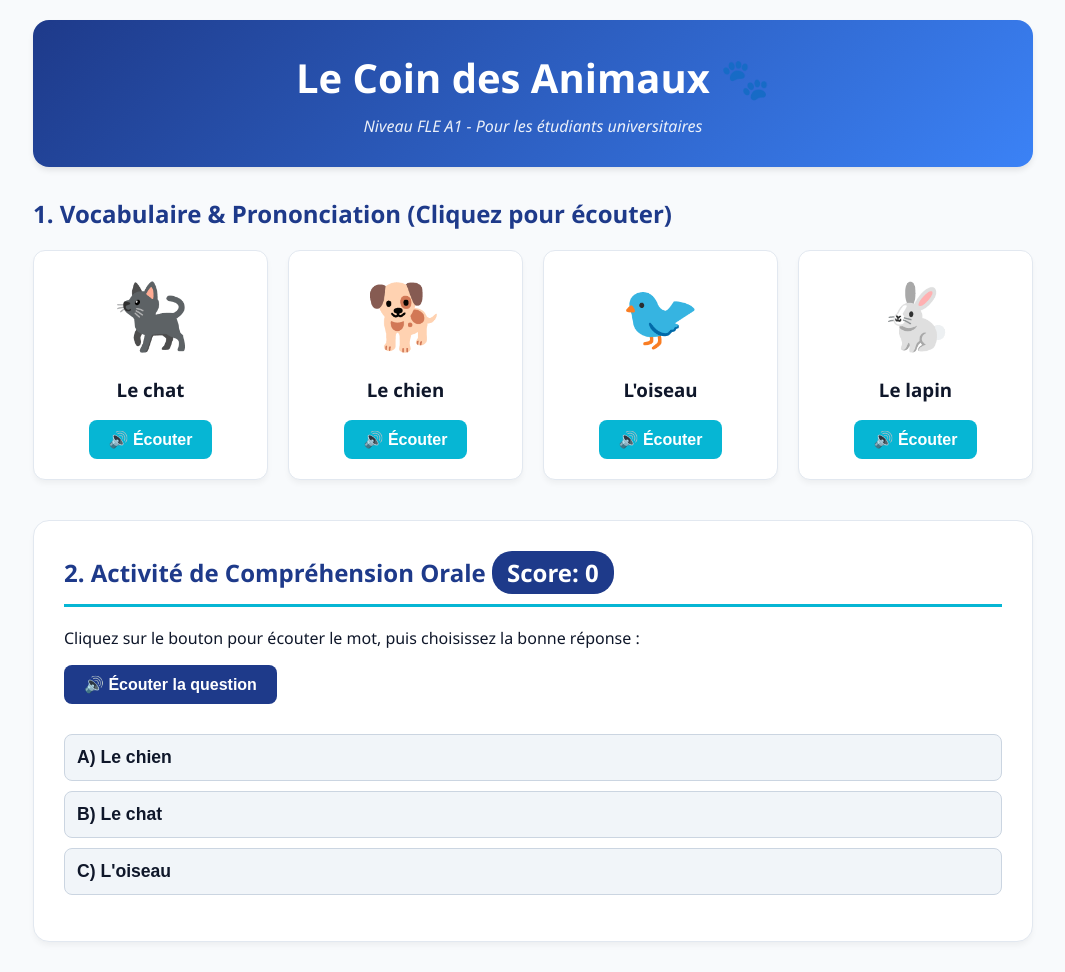
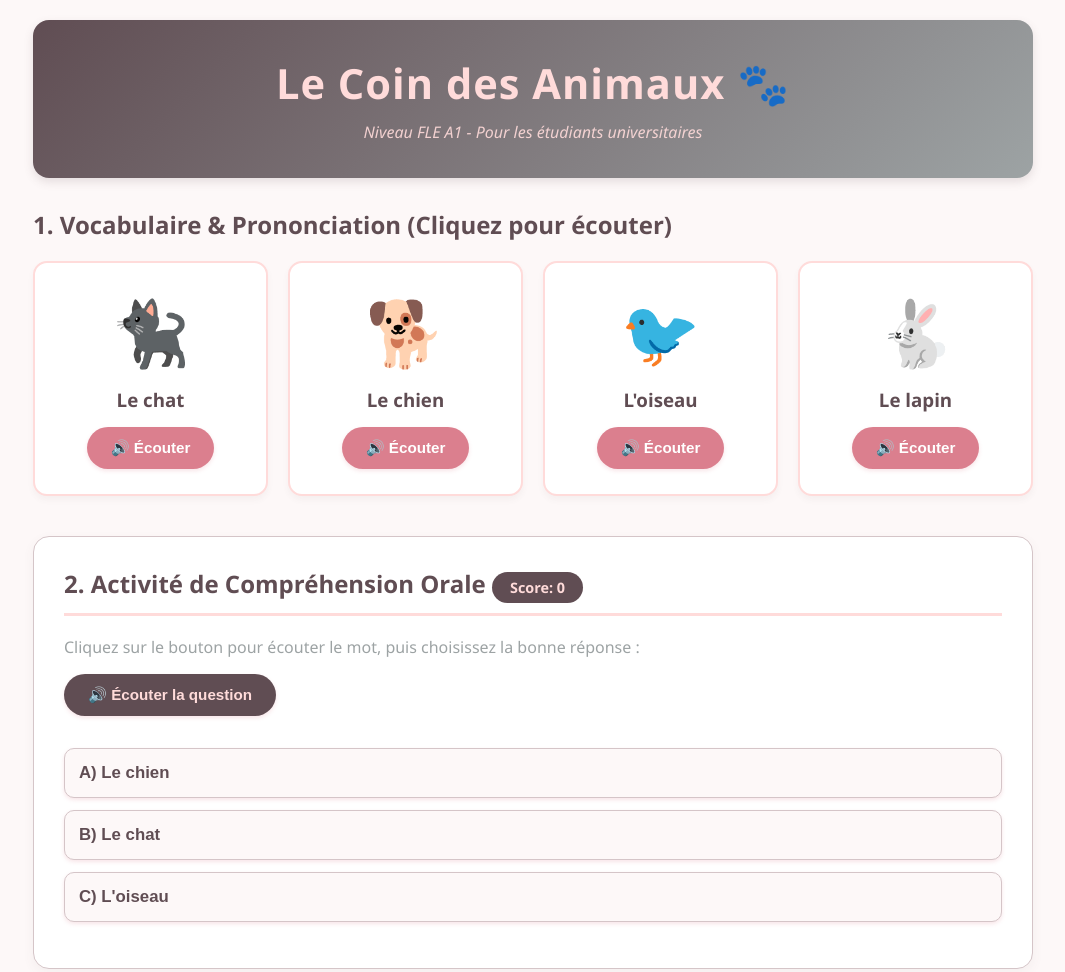
Before and after one commit to iamssilver-cmyk/Le-Coin-des-animaux-v2, a plain HTML site: page index.html in a window 1280 px wide. Shown: the whole page, without its empty margins (107-1172 px from the left). Drawn offline with Linux system fonts and the light colour scheme.

Commit message:
Update index.html

```diff
--- a/index.html
+++ b/index.html
@@ -6,41 +6,40 @@
     <title>Le Coin des Animaux - FLE A1</title>
     <style>
         :root {
-            --primary: #1e3a8a;
-            --primary-light: #3b82f6;
-            --accent: #06b6d4;
-            --bg: #f8fafc;
-            --card-bg: #ffffff;
-            --text: #0f172a;
-            --success: #10b981;
+            --soft-blush: #FFDBDA;
+            --old-rose: #DB7F8E;
+            --pale-slate: #D5C5C8;
+            --cool-steel: #9DA3A4;
+            --taupe-grey: #604D53;
+            --bg: #FDF8F8;
         }
 
         body {
             font-family: 'Segoe UI', Tahoma, Geneva, Verdana, sans-serif;
             background-color: var(--bg);
-            color: var(--text);
+            color: var(--taupe-grey);
             margin: 0;
             padding: 20px;
             direction: ltr;
         }
 
-        header {
-            text-align: center;
-            padding: 30px;
-            background: linear-gradient(135deg, var(--primary), var(--primary-light));
-            color: white;
-            border-radius: 16px;
-            margin-bottom: 30px;
-            box-shadow: 0 4px 6px -1px rgb(0 0 0 / 0.1);
-        }
-
-        header h1 { margin: 0; font-size: 2.5rem; }
-        header p { margin: 10px 0 0 0; opacity: 0.9; font-style: italic; }
-
         .container {
             max-width: 1000px;
             margin: 0 auto;
         }
+
+        header {
+            text-align: center;
+            padding: 35px;
+            background: linear-gradient(135deg, var(--taupe-grey), var(--cool-steel));
+            color: var(--soft-blush);
+            border-radius: 16px;
+            margin-bottom: 30px;
+            box-shadow: 0 4px 10px rgb(96 77 83 / 0.15);
+        }
+
+        header h1 { margin: 0; font-size: 2.6rem; letter-spacing: 1px; }
+        header p { margin: 10px 0 0 0; opacity: 0.9; font-style: italic; }
 
         .grid {
             display: grid;
@@ -50,56 +49,64 @@
         }
 
         .animal-card {
-            background: var(--card-bg);
-            border-radius: 12px;
-            padding: 20px;
+            background: #ffffff;
+            border-radius: 14px;
+            padding: 25px 20px;
             text-align: center;
-            box-shadow: 0 4px 6px -1px rgb(0 0 0 / 0.05);
-            border: 1px solid #e2e8f0;
-            transition: transform 0.2s;
+            box-shadow: 0 4px 6px rgb(96 77 83 / 0.05);
+            border: 2px solid var(--soft-blush);
+            transition: transform 0.2s, border-color 0.2s;
         }
 
         .animal-card:hover {
             transform: translateY(-5px);
+            border-color: var(--old-rose);
         }
 
         .animal-emoji {
             font-size: 4rem;
-            margin-bottom: 10px;
+            margin-bottom: 12px;
             display: block;
         }
 
+        .animal-card h3 {
+            color: var(--taupe-grey);
+            margin: 10px 0 15px 0;
+        }
+
         button {
-            background-color: var(--accent);
+            background-color: var(--old-rose);
             color: white;
             border: none;
-            padding: 10px 20px;
-            border-radius: 8px;
+            padding: 12px 24px;
+            border-radius: 25px;
             cursor: pointer;
             font-weight: bold;
-            font-size: 1rem;
-            transition: background 0.2s;
+            font-size: 0.95rem;
+            transition: background 0.2s, transform 0.1s;
             display: inline-flex;
             align-items: center;
             gap: 8px;
+            box-shadow: 0 2px 4px rgb(219 127 142 / 0.2);
         }
 
         button:hover {
-            background-color: #0891b2;
+            background-color: #c96b7a;
+            transform: scale(1.02);
         }
 
         .activity-section {
-            background: var(--card-bg);
+            background: #ffffff;
             border-radius: 16px;
             padding: 30px;
-            box-shadow: 0 4px 6px -1px rgb(0 0 0 / 0.05);
-            border: 1px solid #e2e8f0;
+            box-shadow: 0 4px 12px rgb(96 77 83 / 0.06);
+            border: 1px solid var(--pale-slate);
             margin-top: 30px;
         }
 
         .activity-title {
-            color: var(--primary);
-            border-bottom: 3px solid var(--accent);
+            color: var(--taupe-grey);
+            border-bottom: 3px solid var(--soft-blush);
             padding-bottom: 10px;
             margin-top: 0;
         }
@@ -108,27 +115,35 @@
             display: block;
             width: 100%;
             text-align: left;
-            background: #f1f5f9;
-            color: var(--text);
-            padding: 12px;
-            margin: 10px 0;
-            border: 1px solid #cbd5e1;
-            border-radius: 8px;
+            background: var(--bg);
+            color: var(--taupe-grey);
+            padding: 14px;
+            margin: 12px 0;
+            border: 1px solid var(--pale-slate);
+            border-radius: 10px;
             cursor: pointer;
-            font-size: 1.1rem;
+            font-size: 1.05rem;
+            transition: all 0.2s;
         }
 
         .quiz-option:hover {
-            background: #e2e8f0;
+            background: var(--soft-blush);
+            border-color: var(--old-rose);
         }
 
         .score-board {
             display: inline-block;
-            background: var(--primary);
-            color: white;
-            padding: 5px 15px;
+            background: var(--taupe-grey);
+            color: var(--soft-blush);
+            padding: 6px 18px;
             border-radius: 20px;
             font-weight: bold;
+            font-size: 0.9rem;
+        }
+
+        #feedback {
+            font-weight: bold;
+            margin-top: 15px;
         }
     </style>
 </head>
@@ -140,8 +155,7 @@
         <p>Niveau FLE A1 - Pour les étudiants universitaires</p>
     </header>
 
-    <!-- تم تعديل العنوان هنا ليكون بالفرنسية بالكامل -->
-    <h2 style="color: var(--primary);">1. Vocabulaire & Prononciation (Cliquez pour écouter)</h2>
+    <h2 style="color: var(--taupe-grey); font-size: 1.5rem; margin-bottom: 20px;">1. Vocabulaire & Prononciation (Cliquez pour écouter)</h2>
     <div class="grid">
         <div class="animal-card">
             <span class="animal-emoji">🐈‍⬛</span>
@@ -167,16 +181,16 @@
 
     <div class="activity-section">
         <h2 class="activity-title">2. Activité de Compréhension Orale <span class="score-board" id="score">Score: 0</span></h2>
-        <p>Cliquez sur le bouton pour écouter le mot, puis choisissez la bonne réponse :</p>
+        <p style="color: var(--cool-steel); font-weight: 500;">Cliquez sur le bouton pour écouter le mot, puis choisissez la bonne réponse :</p>
 
-        <button onclick="playQuizAudio()" style="background-color: var(--primary); margin-bottom: 20px;">🔊 Écouter la question</button>
+        <button onclick="playQuizAudio()" style="background-color: var(--taupe-grey); color: var(--soft-blush); margin-bottom: 20px;">🔊 Écouter la question</button>
 
         <div id="options-container">
             <button class="quiz-option" onclick="checkAnswer('Le chien')">A) Le chien</button>
             <button class="quiz-option" onclick="checkAnswer('Le chat')">B) Le chat</button>
             <button class="quiz-option" onclick="checkAnswer('L\'oiseau')">C) L'oiseau</button>
         </div>
-        <p id="feedback" style="font-weight: bold; margin-top: 15px;"></p>
+        <p id="feedback"></p>
     </div>
 </div>
 
@@ -207,7 +221,7 @@
         const feedback = document.getElementById('feedback');
         if (selected === currentQuizWord) {
             feedback.innerHTML = "✅ Bravo! C'est correct.";
-            feedback.style.color = "var(--success)";
+            feedback.style.color = "#2e7d32";
             score += 10;
             document.getElementById('score').innerText = "Score: " + score;
 
@@ -215,7 +229,7 @@
             currentQuizWord = words[Math.floor(Math.random() * words.length)];
         } else {
             feedback.innerHTML = "❌ Désolé, essayez encore !";
-            feedback.style.color = "#ef4444";
+            feedback.style.color = "#c62828";
         }
     }
 </script>
```
